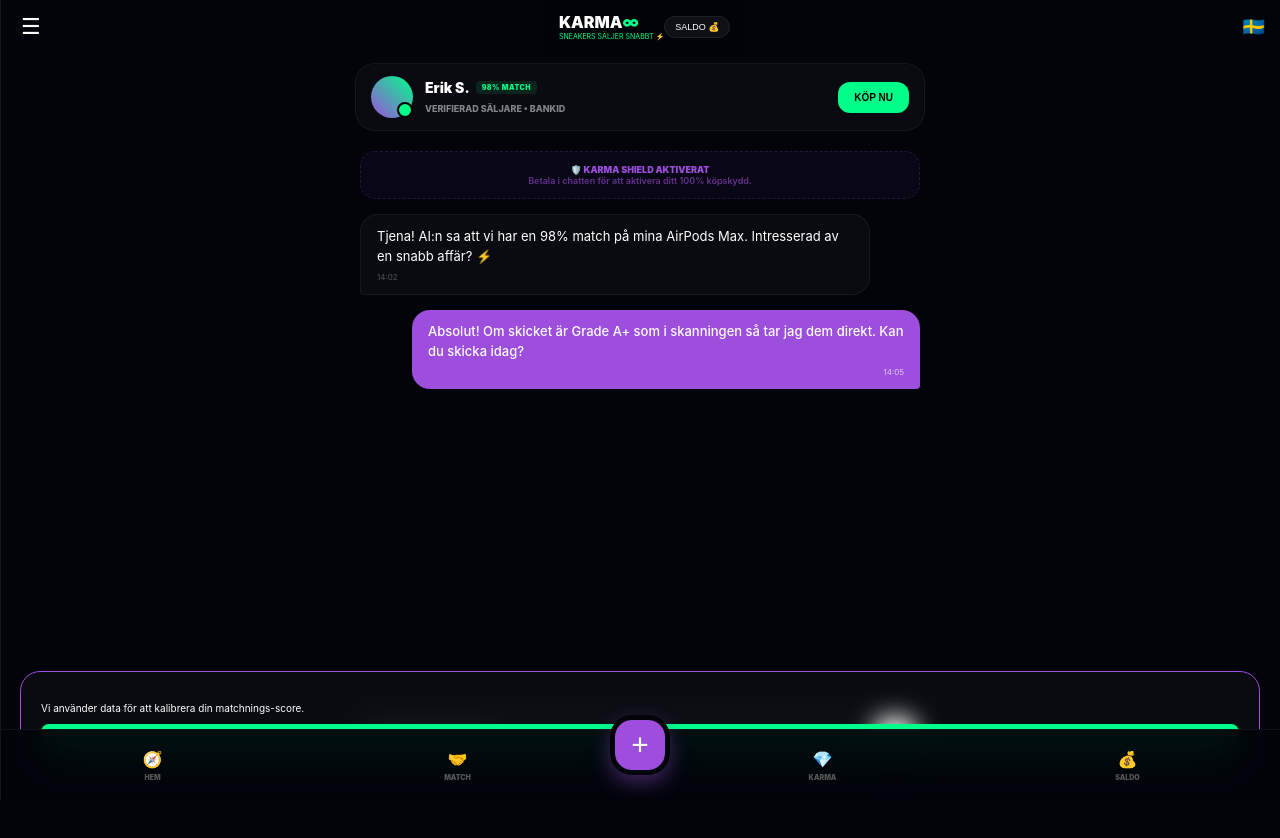
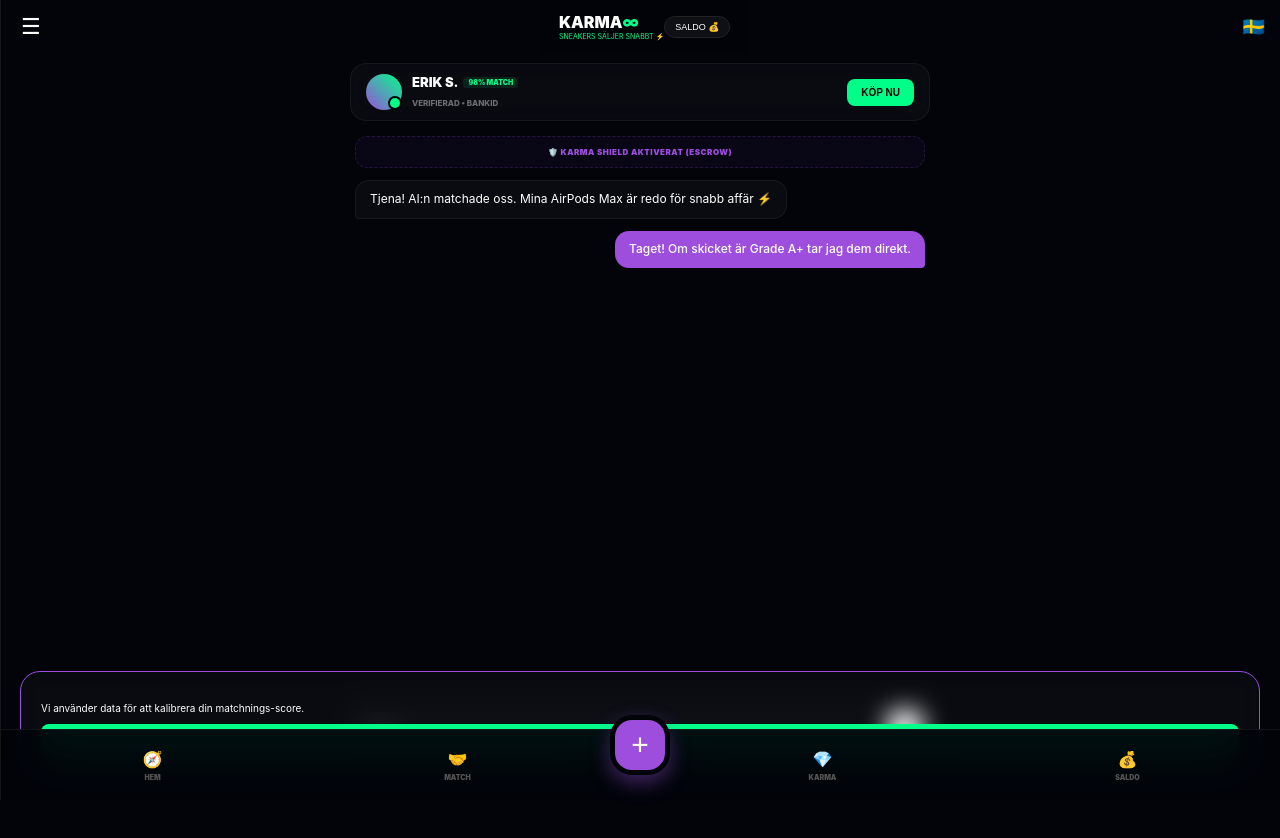
Before and after one commit to gascheckking/marketbeg-appGem, a Next.js app: page /chat/1 in a window 1280 px wide. Shown: the top 838 px of the page. Built offline with nearby package versions, Linux system fonts and the light colour scheme.

Commit message:
Update page.tsx

```diff
--- a/app/chat/[id]/page.tsx
+++ b/app/chat/[id]/page.tsx
@@ -8,79 +8,74 @@ export default function ChatPage({ params }: { params: { id: string } }) {
   const router = useRouter();
 
   return (
-    <div className="page-wrapper" style={{ display: 'flex', flexDirection: 'column', height: 'calc(100vh - 80px)', padding: '10px 15px' }}>
+    <div className="page-wrapper" style={{ display: 'flex', flexDirection: 'column', height: 'calc(100vh - 100px)', padding: '10px' }}>
 
-      {/* CHAT HEADER */}
+      {/* CHAT HEADER - Mer kompakt */}
       <div className="glass-card" style={{
-        padding: '12px 15px', display: 'flex', alignItems: 'center', gap: '12px',
-        borderRadius: '20px', marginBottom: '10px', border: '1px solid rgba(255,255,255,0.05)'
+        padding: '10px 15px', display: 'flex', alignItems: 'center', gap: '10px',
+        borderRadius: '16px', marginBottom: '10px', border: '1px solid rgba(255,255,255,0.05)'
       }}>
         <div style={{ position: 'relative' }}>
-          <div style={{ width: '42px', height: '42px', background: 'linear-gradient(45deg, var(--neon-purple), var(--neon-mint))', borderRadius: '50%' }}></div>
-          <div style={{ position: 'absolute', bottom: '0', right: '0', background: 'var(--neon-mint)', width: '12px', height: '12px', borderRadius: '50%', border: '2px solid #000' }}></div>
+          <div style={{ width: '36px', height: '36px', background: 'linear-gradient(45deg, var(--neon-purple), var(--neon-mint))', borderRadius: '50%' }}></div>
+          <div style={{ position: 'absolute', bottom: '0', right: '0', background: 'var(--neon-mint)', width: '10px', height: '10px', borderRadius: '50%', border: '2px solid #000' }}></div>
         </div>
 
         <div style={{ flex: 1 }}>
-          <div style={{ display: 'flex', alignItems: 'center', gap: '6px' }}>
-            <h4 style={{ margin: 0, fontSize: '14px', fontWeight: 900 }}>Erik S.</h4>
-            <span style={{ fontSize: '7px', fontWeight: 900, color: 'var(--neon-mint)', background: 'rgba(0,255,136,0.1)', padding: '2px 6px', borderRadius: '4px', letterSpacing: '0.5px' }}>98% MATCH</span>
+          <div style={{ display: 'flex', alignItems: 'center', gap: '5px' }}>
+            <h4 style={{ margin: 0, fontSize: '13px', fontWeight: 900 }}>ERIK S.</h4>
+            <span style={{ fontSize: '7px', fontWeight: 900, color: 'var(--neon-mint)', background: 'rgba(0,255,136,0.1)', padding: '1px 5px', borderRadius: '4px' }}>98% MATCH</span>
           </div>
-          <small style={{ fontSize: '9px', opacity: 0.5, fontWeight: 800 }}>VERIFIERAD SÄLJARE • BANKID</small>
+          <small style={{ fontSize: '8px', opacity: 0.4, fontWeight: 800 }}>VERIFIERAD • BANKID</small>
         </div>
 
         <button
           className="primary-btn"
           onClick={() => router.push('/checkout')}
-          style={{ width: 'auto', padding: '10px 16px', fontSize: '10px', background: 'var(--neon-mint)', color: '#000' }}
+          style={{ width: 'auto', padding: '8px 14px', fontSize: '10px', background: 'var(--neon-mint)', color: '#000', borderRadius: '8px' }}
         >
           KÖP NU
         </button>
       </div>
 
       {/* MESSAGES AREA */}
-      <div style={{ flex: 1, overflowY: 'auto', display: 'flex', flexDirection: 'column', gap: '15px', padding: '10px 5px' }}>
+      <div style={{ flex: 1, overflowY: 'auto', display: 'flex', flexDirection: 'column', gap: '12px', padding: '5px' }}>
 
         <div style={{
-          background: 'rgba(157, 78, 221, 0.05)', padding: '12px', borderRadius: '15px',
+          background: 'rgba(157, 78, 221, 0.05)', padding: '10px', borderRadius: '12px',
           border: '1px dashed rgba(157, 78, 221, 0.2)', textAlign: 'center'
         }}>
-          <p style={{ margin: 0, fontSize: '9px', color: 'var(--neon-purple)', fontWeight: 900 }}>
-            🛡️ KARMA SHIELD AKTIVERAT <br/>
-            <span style={{ opacity: 0.6, fontWeight: 600 }}>Betala i chatten för att aktivera ditt 100% köpskydd.</span>
+          <p style={{ margin: 0, fontSize: '8px', color: 'var(--neon-purple)', fontWeight: 900, letterSpacing: '0.5px' }}>
+            🛡️ KARMA SHIELD AKTIVERAT (ESCROW)
           </p>
         </div>
 
-        {/* Inkommande */}
-        <div style={{ alignSelf: 'flex-start', background: 'rgba(255,255,255,0.03)', padding: '12px 16px', borderRadius: '18px 18px 18px 4px', maxWidth: '85%', border: '1px solid rgba(255,255,255,0.05)' }}>
-          <p style={{ margin: 0, fontSize: '13px', lineHeight: 1.5 }}>
-            Tjena! AI:n sa att vi har en 98% match på mina AirPods Max. Intresserad av en snabb affär? ⚡
+        <div style={{ alignSelf: 'flex-start', background: 'rgba(255,255,255,0.03)', padding: '10px 14px', borderRadius: '14px 14px 14px 4px', maxWidth: '85%', border: '1px solid rgba(255,255,255,0.05)' }}>
+          <p style={{ margin: 0, fontSize: '12px', lineHeight: 1.4 }}>
+            Tjena! AI:n matchade oss. Mina AirPods Max är redo för snabb affär ⚡
           </p>
-          <small style={{ fontSize: '8px', opacity: 0.3, marginTop: '6px', display: 'block' }}>14:02</small>
         </div>
 
-        {/* Utgående */}
-        <div style={{ alignSelf: 'flex-end', background: 'var(--neon-purple)', color: '#fff', padding: '12px 16px', borderRadius: '18px 18px 4px 18px', maxWidth: '85%' }}>
-          <p style={{ margin: 0, fontSize: '13px', lineHeight: 1.5, fontWeight: 500 }}>
-            Absolut! Om skicket är Grade A+ som i skanningen så tar jag dem direkt. Kan du skicka idag?
+        <div style={{ alignSelf: 'flex-end', background: 'var(--neon-purple)', color: '#fff', padding: '10px 14px', borderRadius: '14px 14px 4px 14px', maxWidth: '85%' }}>
+          <p style={{ margin: 0, fontSize: '12px', lineHeight: 1.4, fontWeight: 500 }}>
+            Taget! Om skicket är Grade A+ tar jag dem direkt.
           </p>
-          <small style={{ fontSize: '8px', opacity: 0.7, marginTop: '6px', display: 'block', textAlign: 'right' }}>14:05</small>
         </div>
       </div>
 
       {/* INPUT AREA */}
-      <div style={{ padding: '15px 0' }}>
+      <div style={{ padding: '10px 0' }}>
         <div style={{
-          display: 'flex', gap: '10px', background: 'rgba(255,255,255,0.02)',
-          padding: '8px', borderRadius: '18px', border: '1px solid rgba(255,255,255,0.05)'
+          display: 'flex', gap: '8px', background: 'rgba(255,255,255,0.02)',
+          padding: '6px', borderRadius: '14px', border: '1px solid rgba(255,255,255,0.05)'
         }}>
           <input
             type="text"
             value={msg}
             onChange={(e) => setMsg(e.target.value)}
-            placeholder="Skriv meddelande..."
-            style={{ flex: 1, background: 'none', border: 'none', color: '#fff', padding: '8px 12px', outline: 'none', fontSize: '14px' }}
+            placeholder="Skriv..."
+            style={{ flex: 1, background: 'none', border: 'none', color: '#fff', padding: '6px 10px', outline: 'none', fontSize: '13px' }}
           />
-          <button className="primary-btn" style={{ width: '42px', height: '42px', borderRadius: '14px', padding: 0 }}>➔</button>
+          <button className="primary-btn" style={{ width: '36px', height: '36px', borderRadius: '10px', padding: 0 }}>➔</button>
         </div>
       </div>
     </div>
```
